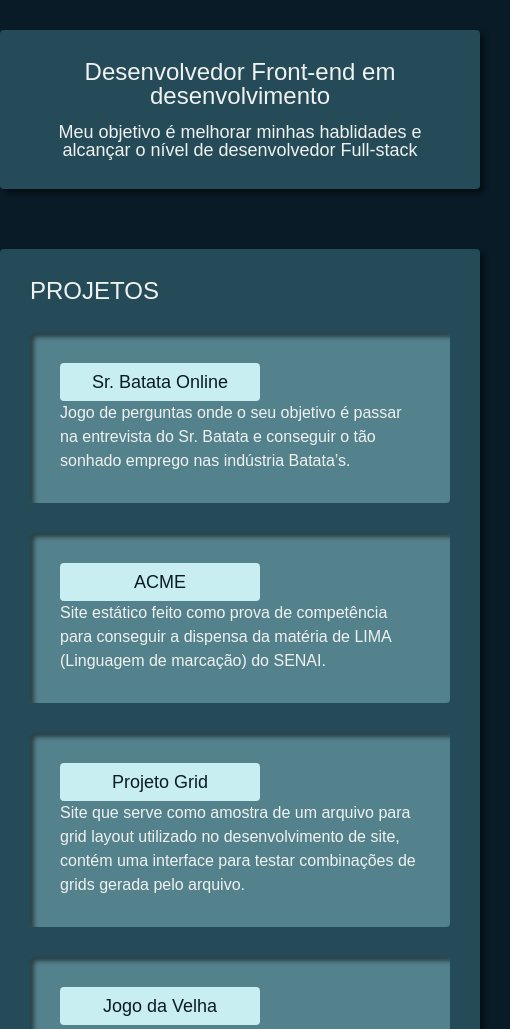
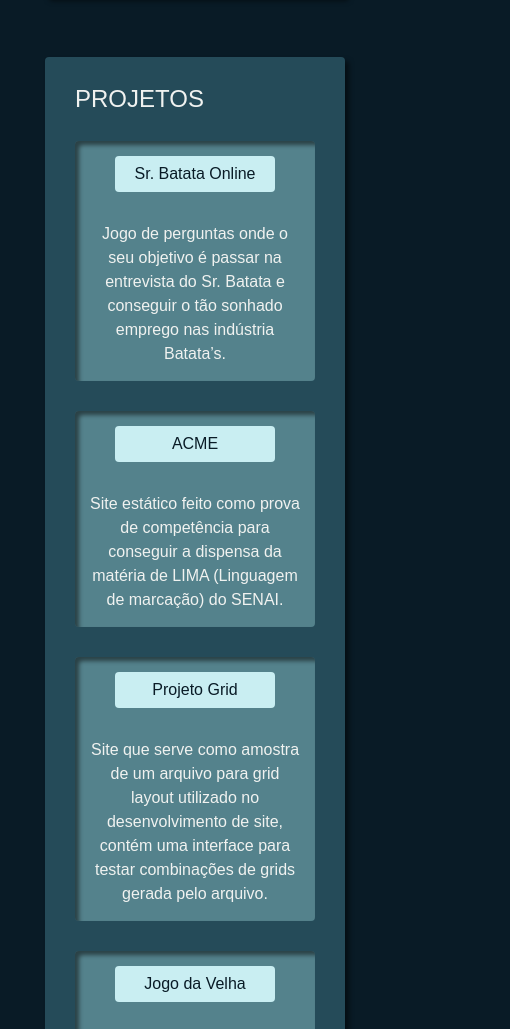
Before and after one commit to Henrique1204/Curriculo-LIMA, a plain HTML site: page index.html in a window 390 px wide. Shown: the part 703-1732 px from the top of the page, 510 px wide, since content can reach past the window. Drawn offline with Linux system fonts and the light colour scheme.

Commit message:
Ajeitar responsividade

```diff
--- a/css/sass/_grid.scss
+++ b/css/sass/_grid.scss
@@ -1,9 +1,9 @@
 // Variáveis do Grid
 $colunas: 9;
 $gutter: 30px;
-$tela-grande: 870px;
-$tela-media: 880px;
-$tela-pequena: 480px;
+$tela-grande: 900px;
+$tela-media: 600px;
+$tela-pequena: 300px;
 
 // Adicionar box sizing
 *, *::after, *::before {
@@ -16,13 +16,13 @@ $tela-pequena: 480px;
 @mixin responsividade($tamanho: false) {
     @if ($tamanho == media)
     {
-        @media screen and (min-width: $tela-pequena + 1) and (max-width: $tela-media) {
+        @media screen and (max-width: $tela-grande + 30) {
             @content;
         }
     }
     @else
     {
-        @media screen and (max-width: $tela-pequena) {
+        @media screen and (max-width: $tela-media + 30) {
             @content;
         }
     }
@@ -30,7 +30,7 @@ $tela-pequena: 480px;
 
 // Mixin container
 .container {
-    width: $tela-grande;
+    max-width: $tela-grande;
     margin: 0 auto;
     display: flex;
     flex-wrap: wrap;
@@ -39,11 +39,11 @@ $tela-pequena: 480px;
     position: relative;
 
     @include responsividade(media) {
-        width: $tela-media;
+        max-width: 600px;
     }
 
     @include responsividade() {
-        width: $tela-pequena;
+        max-width: $tela-pequena;
     }
 }
 
--- a/css/sass/_variaveis.scss
+++ b/css/sass/_variaveis-e-mixins.scss
@@ -41,4 +41,10 @@ $entre-texto: 15px;
         color: #C9EEF2;
         background-color: $cor-base;
     }
+
+    @include responsividade() {
+        width: 160px;
+        padding: 10px 10px;
+        font-size: 16px;
+    }
 }
--- a/css/sass/estillo.scss
+++ b/css/sass/estillo.scss
@@ -1,5 +1,5 @@
 @import '_reset';
-@import '_variaveis';
+@import '_variaveis-e-mixins';
 @import '_grid';
 
 body {
@@ -33,6 +33,15 @@ header {
         text-align: center;
         text-transform: uppercase;
         letter-spacing: 2px;
+
+        @include responsividade() {
+            font-size: 18px;
+            letter-spacing: initial;
+        }
+    }
+
+    @include responsividade() {
+        font-size: 16px;
     }
 }
 
@@ -45,6 +54,15 @@ main {
         @include grid(9);
         margin-bottom: $entre-texto;
         font-size: 24px;
+
+        @include responsividade() {
+            font-size: 18px;
+        }
+    }
+
+    @include responsividade() {
+        font-size: 16px;
+        line-height: 1.5;
     }
 }
 
@@ -73,6 +91,23 @@ main {
             @include grid(6);
             font-size: 16px;
             line-height: 1.5;
+
+            @include responsividade(media) {
+                @include grid(8);
+                margin-top: 30px;
+                text-align: center;
+            }
+        }
+
+        @include responsividade() {
+            padding: 15px;
+        }
+    }
+
+    .linha {
+        @include responsividade(media) {
+            flex-direction: column;
+            justify-content: center;
         }
     }
 }
@@ -97,6 +132,17 @@ main {
         flex-wrap: wrap;
         align-items: center;
         justify-content: center;
+
+        @include responsividade(media) {
+            height: 250px;
+            flex-direction: column;
+        }
+
+        @include responsividade() {
+            height: auto;
+            padding: 15px;
+            justify-content: center;
+        }
     }
 
     li {
@@ -133,5 +179,16 @@ footer {
         &:hover {
             color: $cor-secundaria;
         }
+
+        @include responsividade() {
+            margin-left: 0;
+            margin-top: 15px;
+        }
+    }
+
+    div {
+        @include responsividade() {
+            flex-direction: column;
+        }
     }
 }
```
Also changed, not shown: css/estillo.css.
